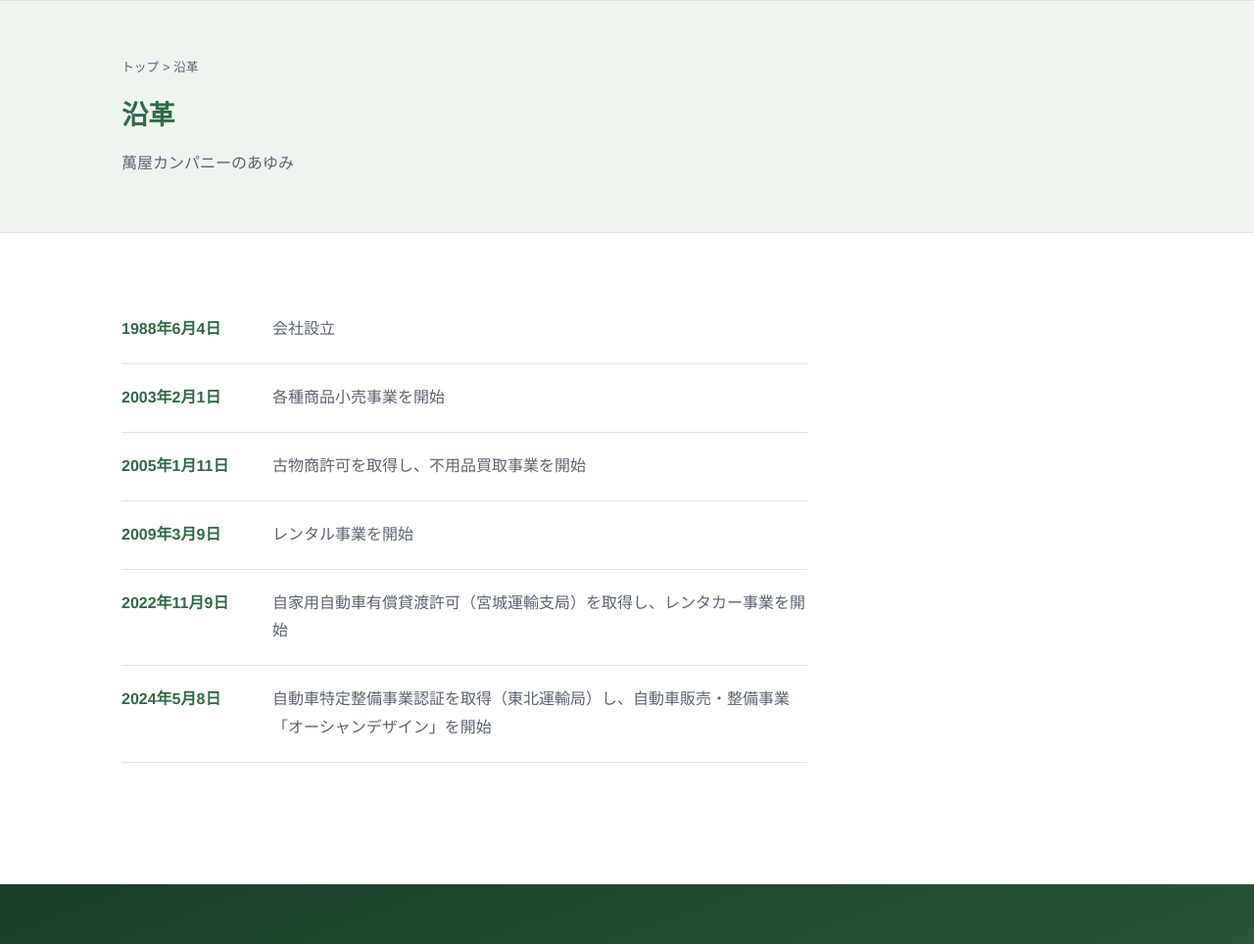
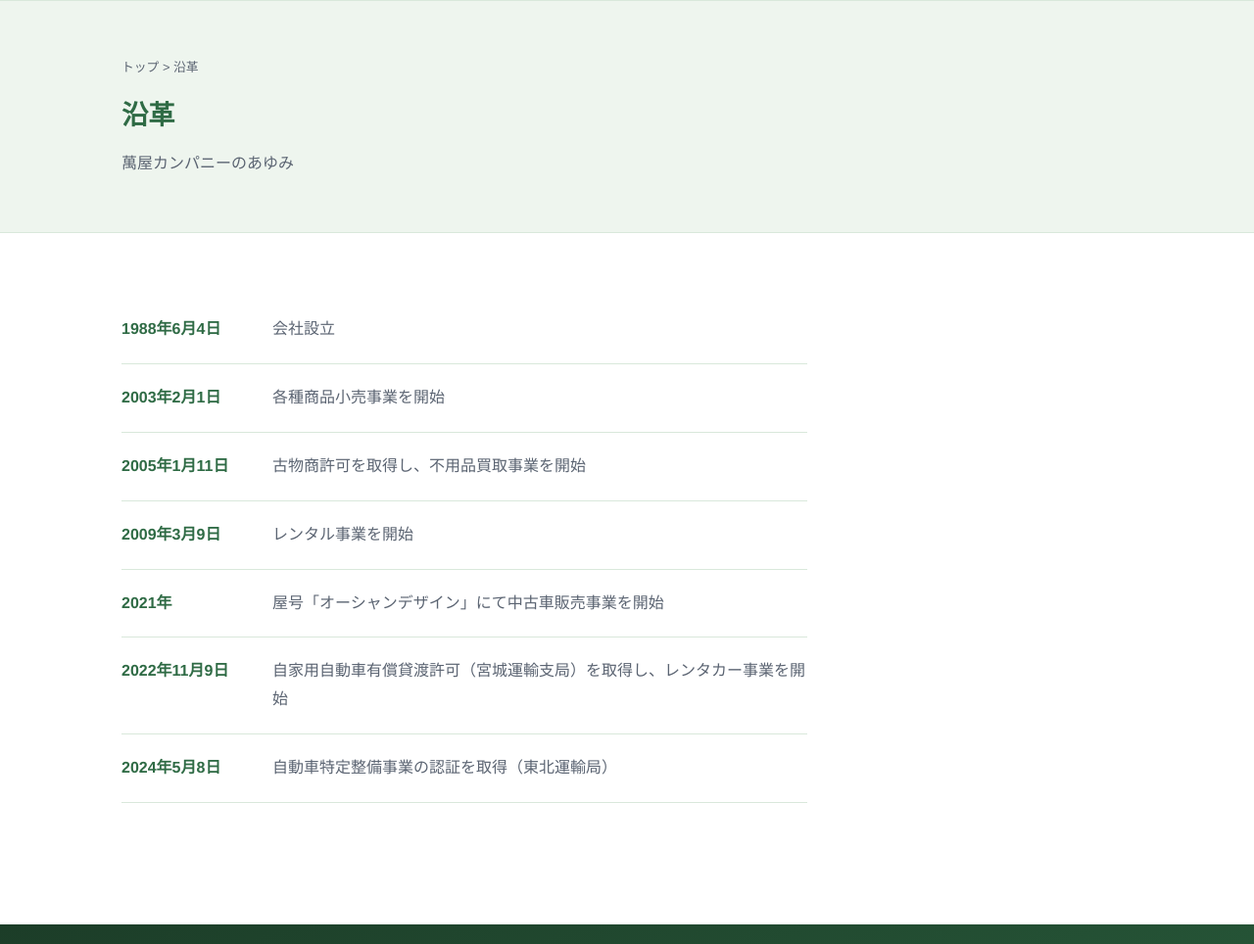
Before and after one commit to kotrock/yorozuya-company-site, a plain HTML site: page history.html in a window 1280 px wide. Shown: the part 77-1041 px from the top of the page at 98% size. Drawn offline with Linux system fonts and the light colour scheme.

Commit message:
沿革に中古車販売開始を追加し、表記を修正

```diff
--- a/history.html
+++ b/history.html
@@ -71,12 +71,16 @@
         <div class="desc">レンタル事業を開始</div>
       </li>
       <li>
+        <div class="year">2021年</div>
+        <div class="desc">屋号「オーシャンデザイン」にて中古車販売事業を開始</div>
+      </li>
+      <li>
         <div class="year">2022年11月9日</div>
         <div class="desc">自家用自動車有償貸渡許可（宮城運輸支局）を取得し、レンタカー事業を開始</div>
       </li>
       <li>
         <div class="year">2024年5月8日</div>
-        <div class="desc">自動車特定整備事業認証を取得（東北運輸局）し、自動車販売・整備事業「オーシャンデザイン」を開始</div>
+        <div class="desc">自動車特定整備事業の認証を取得（東北運輸局）</div>
       </li>
     </ul>
   </div>
```
